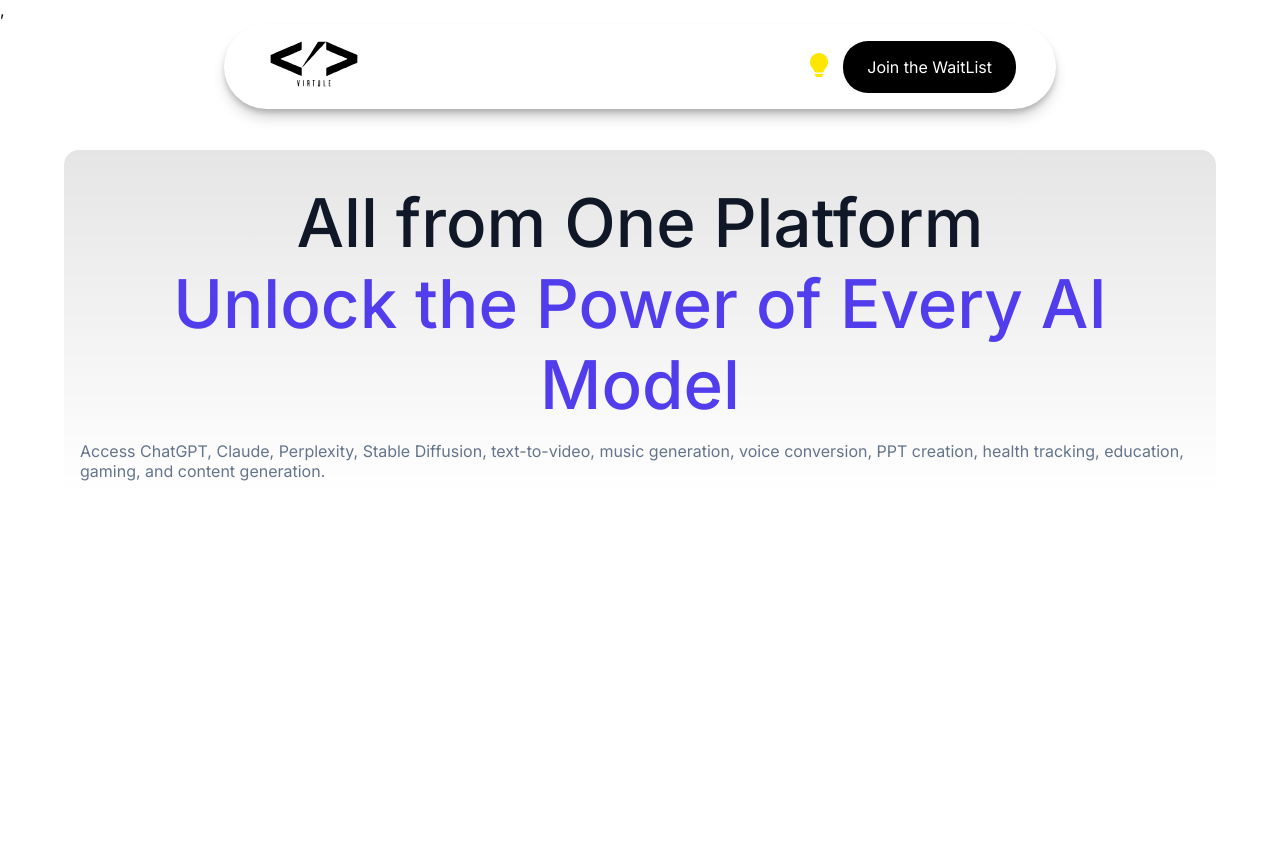
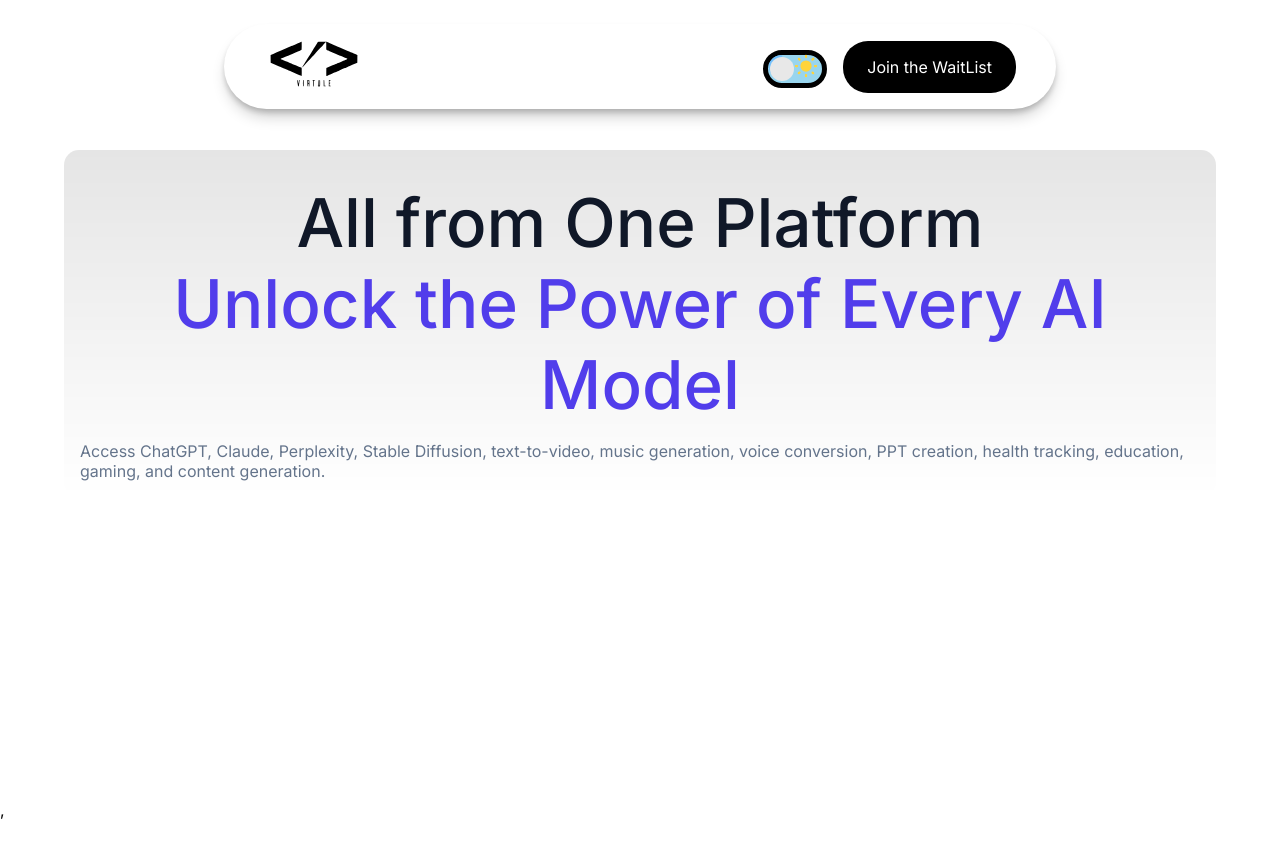
Before and after one commit to hanzilarasool/Virtule, a React (Vite) app in the folder client/: page / in a window 1280 px wide. Shown: the top 854 px of the page. Before the commit the page ends 800 px from the top, so only its background shows below. Built offline with nearby package versions, Linux system fonts and the light colour scheme.

Commit message:
added sliding toggle theme button  remove bulb for toggle

```diff
--- a/client/package.json
+++ b/client/package.json
@@ -18,7 +18,8 @@
     "react-dom": "^18.3.1",
     "react-icons": "^5.3.0",
     "react-intersection-observer": "^9.13.1",
-    "react-router-dom": "^6.27.0"
+    "react-router-dom": "^6.27.0",
+    "styled-components": "^6.1.13"
   },
   "devDependencies": {
     "@eslint/js": "^9.11.1",
--- a/client/src/App.jsx
+++ b/client/src/App.jsx
@@ -3,6 +3,7 @@
 // import Navbar from './components/Navbar/Navbar'
 import Home from './pages/Home'
 import { BrowserRouter,Routes,Route } from 'react-router-dom'
+
 function App() {
 
 
@@ -10,6 +11,7 @@
     <>
 <BrowserRouter>
 {/* <Navbar/> */}
+
 <Routes>
 <Route path='/'  element={<Home/>} />
 </Routes>
--- a/client/src/components/Navbar/Navbar.jsx
+++ b/client/src/components/Navbar/Navbar.jsx
@@ -1,34 +1,37 @@
 import { NavLink } from "react-router-dom";
 import styles from "./Navbar.module.css";
-import { BsLightbulb } from "react-icons/bs";
-import { BsLightbulbFill } from "react-icons/bs";
 import { useTheme } from "../../context/theme-context/ThemeContext";
+import Switch from "../utils/Switch";
+
 function Navbar() {
+  const { isDark, setDark, setLight } = useTheme();
 
-  const {isDark,setDark,setLight}=useTheme();
+  const toggleTheme = () => {
+    if (isDark) {
+      setLight();  // Set to light theme
+    } else {
+      setDark();   // Set to dark theme
+    }
+  };
+
   return (
     <main className={styles["navbar-wrapper"]}>
       <nav className={styles["navbar"]}>
         <div>
-          {/* <AnimatedElement type="load" delay={0.15} as="h1">
-            Logo
-          </AnimatedElement> */}
-          <figure className={styles["logo-figure"]} >
-
-
-            {isDark ?  <img src="./imgs/logo.svg" alt="logo" className={styles["logo-img"]} />:  <img src="./imgs/logo-bg-black.svg" alt="logo" className={styles["logo-img"]} /> }
+          <figure className={styles["logo-figure"]}>
+            {isDark ? (
+              <img src="./imgs/logo.svg" alt="logo" className={styles["logo-img"]} />
+            ) : (
+              <img src="./imgs/logo-bg-black.svg" alt="logo" className={styles["logo-img"]} />
+            )}
           </figure>
         </div>
         <ul className={styles["navbar-list"]}>
           <li className={styles["theme-toggle-btn-in-list"]}>
-            {isDark? <BsLightbulb fill="white" onClick={()=>setLight()} />: <BsLightbulbFill fill="rgba(255, 230, 0, 1)" stroke="black"  onClick={()=>setDark()} />}
+            <Switch isDark={isDark} toggleTheme={toggleTheme} />
           </li>
-          <li
-
-            className={styles["navbar-list-item"]}
-          >
-
-            <NavLink to="#wait-list">Join the WaitList</NavLink>{" "}
+          <li className={styles["navbar-list-item"]}>
+            <NavLink to="#wait-list">Join the WaitList</NavLink>
           </li>
         </ul>
       </nav>
--- a/client/src/components/Navbar/Navbar.module.css
+++ b/client/src/components/Navbar/Navbar.module.css
@@ -5,6 +5,7 @@
 
 
 }
+
 .navbar{
     width: 65%;
     height: 85px;
@@ -26,8 +27,15 @@
 .navbar-list{
     list-style: none;
     display: flex;
+    align-items: center;
+
     gap: 1rem;
+
 }
+.navbar-list-item {
+    vertical-align:center;
+
+  }
 .navbar-list-item a{
     text-decoration: none;
     background: var(--black-color);
@@ -57,6 +65,9 @@
 
     /* cursor: pointer; */
 }
+/* toggle theme button */
+
+
 @media screen  and (max-width: 768px) {
 .navbar{
     width: 80%;
--- /dev/null
+++ b/client/src/components/utils/Switch.jsx
@@ -0,0 +1,142 @@
+import styled from "styled-components";
+import PropTypes from "prop-types";
+const Switch = ({ isDark, toggleTheme }) => {
+  return (
+    <StyledWrapper>
+      <label className="switch">
+        <input type="checkbox" className="input" checked={isDark} onChange={toggleTheme} />
+        <span className="slider" />
+        <span className="sun" style={isDark?{display:"none"}:{display:"block"}} >
+          <svg xmlns="http://www.w3.org/2000/svg" viewBox="0 0 24 24">
+            <g fill="#ffd43b">
+              <circle r="5" cy="12" cx="12" />
+              <path d="m21 13h-1a1 1 0 0 1 0-2h1a1 1 0 0 1 0 2zm-17 0h-1a1 1 0 0 1 0-2h1a1 1 0 0 1 0 2zm13.66-5.66a1 1 0 0 1 -.66-.29 1 1 0 0 1 0-1.41l.71-.71a1 1 0 1 1 1.41 1.41l-.71.71a1 1 0 0 1 -.75.29zm-12.02 12.02a1 1 0 0 1 -.71-.29 1 1 0 0 1 0-1.41l.71-.66a1 1 0 0 1 1.41 1.41l-.71.71a1 1 0 0 1 -.7.24zm6.36-14.36a1 1 0 0 1 -1-1v-1a1 1 0 0 1 2 0v1a1 1 0 0 1 -1 1zm0 17a1 1 0 0 1 -1-1v-1a1 1 0 0 1 2 0v1a1 1 0 0 1 -1 1zm-5.66-14.66a1 1 0 0 1 -.7-.29l-.71-.71a1 1 0 0 1 1.41-1.41l.71.71a1 1 0 0 1 0 1.41 1 1 0 0 1 -.71.29zm12.02 12.02a1 1 0 0 1 -.7-.29l-.66-.71a1 1 0 0 1 1.36-1.36l.71.71a1 1 0 0 1 0 1.41 1 1 0 0 1 -.71.24z" />
+            </g>
+          </svg>
+        </span>
+        <span className="moon">
+          <svg xmlns="http://www.w3.org/2000/svg" viewBox="0 0 384 512">
+            <path d="m223.5 32c-123.5 0-223.5 100.3-223.5 224s100 224 223.5 224c60.6 0 115.5-24.2 155.8-63.4 5-4.9 6.3-12.5 3.1-18.7s-10.1-9.7-17-8.5c-9.8 1.7-19.8 2.6-30.1 2.6-96.9 0-175.5-78.8-175.5-176 0-65.8 36-123.1 89.3-153.3 6.1-3.5 9.2-10.5 7.7-17.3s-7.3-11.9-14.3-12.5c-6.3-.5-12.6-.8-19-.8z" />
+          </svg>
+        </span>
+      </label>
+    </StyledWrapper>
+  );
+};
+Switch.propTypes={
+    isDark:PropTypes.bool.isRequired,
+    toggleTheme:PropTypes.func.isRequired
+}
+
+
+const StyledWrapper = styled.div`
+  .switch {
+    font-size: 17px;
+    position: relative;
+    display: inline-block;
+    width: 64px;
+    height: 34px;
+  cursor:pointer;
+
+    // border-radius:25px
+  }
+
+  .switch input {
+    opacity: 0;
+    width: 0;
+    height: 0;
+  }
+
+  .slider {
+  box-sizing:content-box;
+    position: absolute;
+    cursor: pointer;
+    top: 0;
+    left: 0;
+    right: 0;
+    bottom: 0;
+    background-color: rgba(135,206,235,0.85)   ;   ;//rgba(135,206,235) ; //#73c0fc
+    transition: .4s;
+        padding:14px;
+        border:5px solid var(--black-color)  ;
+    border-radius: 30px;
+  }
+
+  .slider:before {
+    position: absolute;
+    content: "";
+    height: 24px;
+    width: 24px;
+    border-radius: 20px;
+    left: 2px;
+    bottom: 2px;
+    z-index: 2;
+    background-color: #e8e8e8;
+    transition: .4s;
+  }
+
+  .sun svg {
+    position: absolute;
+    top: 7px;
+    left: 34px;
+    z-index: 1;
+    width: 18px;
+    height: 18px;
+  }
+
+  .moon svg {
+    fill: #73c0fc;
+    position: absolute;
+    top: 8.5px;
+    left: 7px;
+    z-index: 1;
+    width: 18px;
+    height: 18px;
+  }
+
+  .input:checked + .slider {
+    background-color: rgba(0,0,0,0.8);
+  }
+
+  .input:focus + .slider {
+    box-shadow: 0 0 1px #183153;
+  }
+
+  .input:checked + .slider:before {
+    transform: translateX(30px);
+  }
+      /* ... other styles ... */
+
+  @media (max-width: 600px) {
+    .switch {
+      height: 30px;
+    }
+        .slider {
+    border-radius: 28px;
+  }
+
+  .slider:before {
+    height: 25px;
+    width: 25px;
+  }
+    .sun svg {
+
+    left: 34px;
+
+    width: 20px;
+    height: 20px;
+  }
+
+  .moon svg {
+    fill: #73c0fc;
+    position: absolute;
+    top: 5px;
+    left: 5px;
+    z-index: 1;
+    width: 20px;
+    height: 20px;
+  }
+  }
+`;
+
+export default Switch;
--- a/client/src/index.css
+++ b/client/src/index.css
@@ -32,4 +32,5 @@
 
 body {
   background-color: var(--background-color);
+
 }
--- a/client/src/pages/Home.jsx
+++ b/client/src/pages/Home.jsx
@@ -4,6 +4,7 @@
 function Home() {
   return (
     <main className={styles["home-page-wrapper"]} >
+      <div className={styles["home-page-radial-gradient"]}></div>
 <Navbar/>
 <div className={styles["home-page"]}>
     <div className={styles["home-page-hero"]}>
--- a/client/src/pages/styles/Home.module.css
+++ b/client/src/pages/styles/Home.module.css
@@ -3,7 +3,17 @@
 flex-direction: column;
 gap: 1rem;
 width: 100%;
-display: flex;
+height: 100vh;
+/* display: flex; */
+
+
+
+}
+.home-page-radial-gradient{
+    width: 100%;
+    height: 100%;
+    top: 50%;
+    position: absolute;
 
 }
 .home-page{
@@ -12,6 +22,7 @@
     display: flex;
     justify-content: center;
     width: 100%;
+
     /* background-color: rebeccapurple; */
 }
 .home-page-hero{
```
Also changed, not shown: 1 other file (tests, documents, lock files or other folders).
